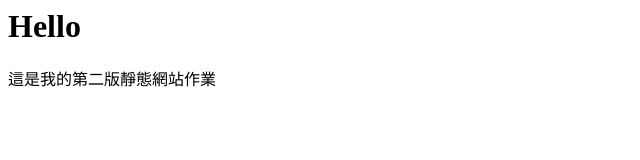
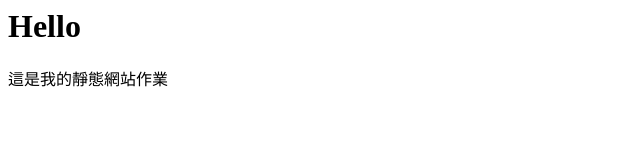
Before and after one commit to stanley10289/yuntech-hello-cloud--tyh-, a plain HTML site: page index.html in a window 1280 px wide. Shown: the full height of the page, 0-640 px from the left. Drawn offline with Linux system fonts and the light colour scheme.

Commit message:
Update index.html

```diff
--- a/index.html
+++ b/index.html
@@ -1,3 +1,3 @@
 <h1>Hello</h1>
 
-<p>這是我的第二版靜態網站作業</p>
+<p>這是我的靜態網站作業</p>
```
